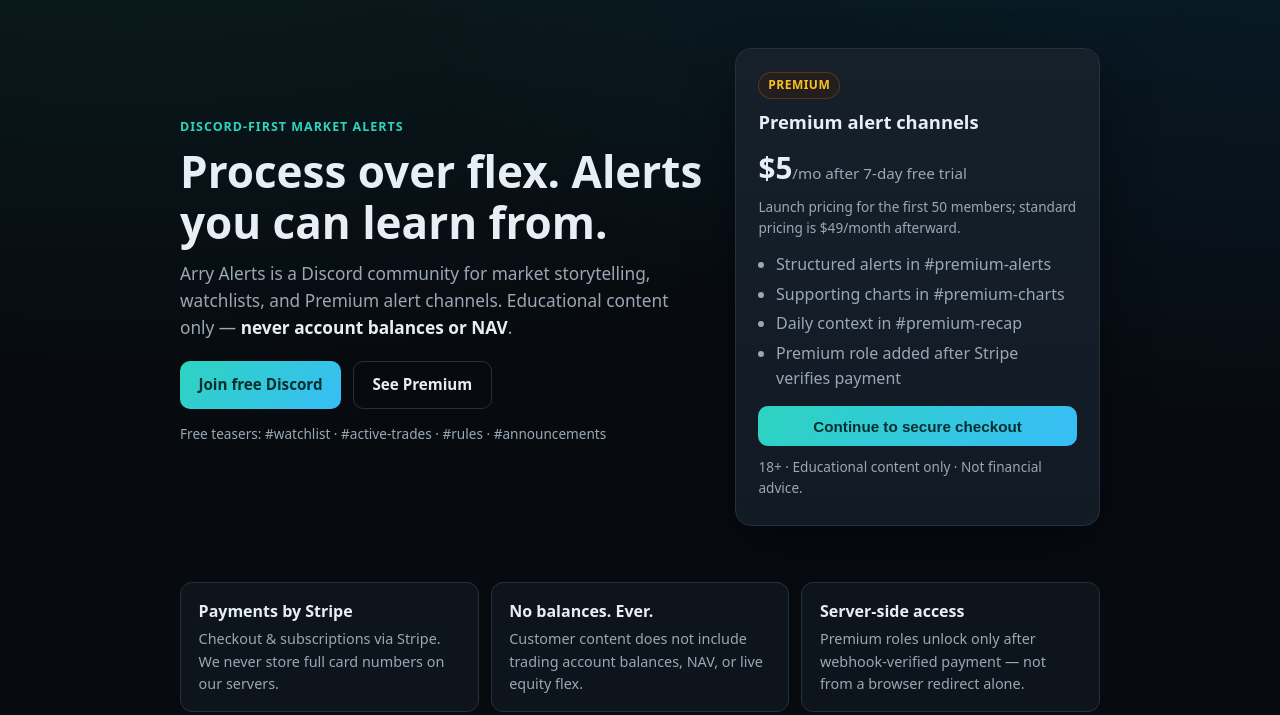
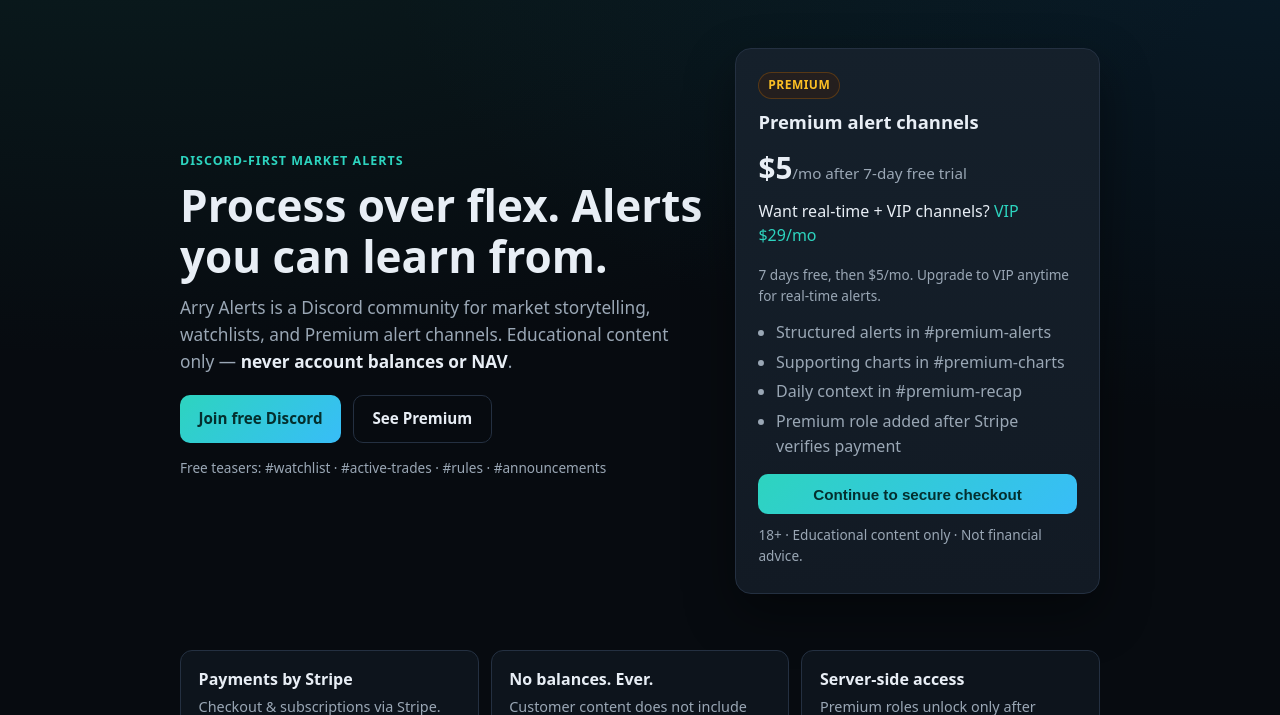
Before and after one commit to asontaevans/arry-commerce, a website: page index.html in a window 1280 px wide. Shown: the part 85-800 px from the top of the page. Drawn offline with Linux system fonts and the light colour scheme.

Commit message:
fix Pages: ensure $5 trial CTA + VIP soft link

```diff
--- a/index.html
+++ b/index.html
@@ -144,7 +144,8 @@
         <div class="pill">Premium</div>
         <h2>Premium alert channels</h2>
         <p class="price">$5<span>/mo after 7-day free trial</span></p>
-        <p class="fine" style="margin-top:0">Launch pricing for the first 50 members; standard pricing is $49/month afterward.</p>
+        <p class="muted" style="margin-top:0.5rem">Want real-time + VIP channels? <a href="https://buy.stripe.com/6oU9AT3WVbpG6Wkgkh7EQ02">VIP $29/mo</a></p>
+        <p class="fine" style="margin-top:0">7 days free, then $5/mo. Upgrade to VIP anytime for real-time alerts.</p>
         <ul>
           <li>Structured alerts in #premium-alerts</li>
           <li>Supporting charts in #premium-charts</li>
```
Also changed, not shown: public/index.html (+2 -1 lines).
